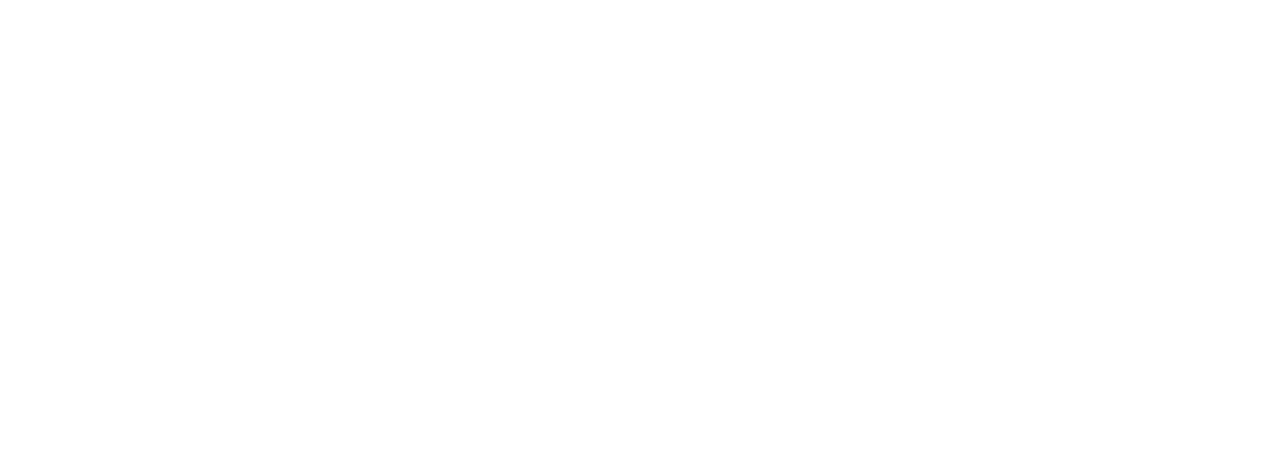
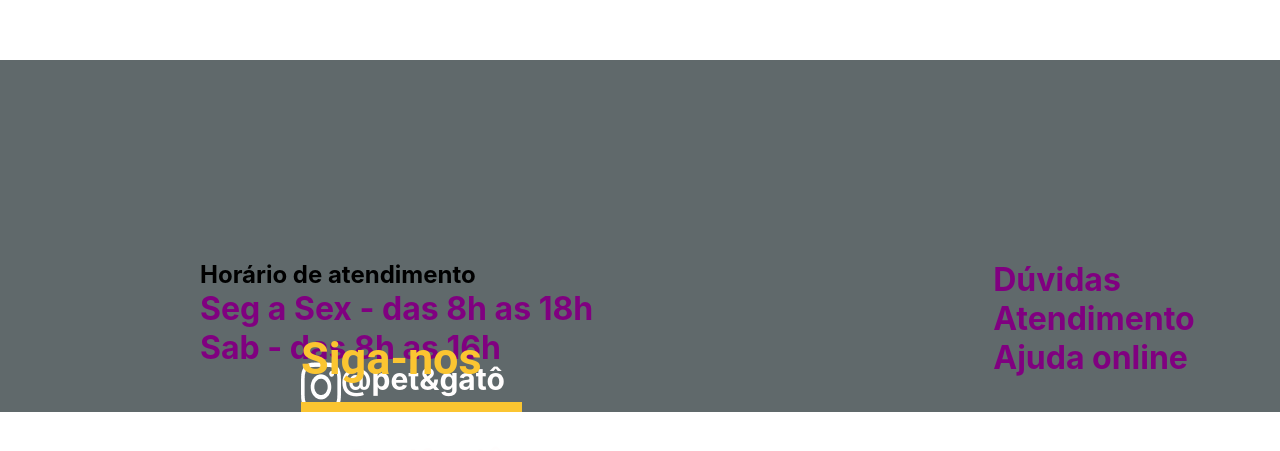
Before and after one commit to lucaxgomex/front-end-footer, a React (Create React App) app: page / in a window 1280 px wide. Shown: the part 2343-2794 px from the top of the page. Built offline with nearby package versions, Linux system fonts and the light colour scheme.

Commit message:
Definição do terceiro grupo.

```diff
--- a/src/components/Footer/index.js
+++ b/src/components/Footer/index.js
@@ -8,7 +8,6 @@
 	render() {
 		return (
 			<div id="footer">
-
 				<div id="group-1">
 				    <h2>Siga-nos</h2>
 				    <div className="contact">
@@ -29,10 +28,22 @@
                 		<h1>
                 			Seg a Sex - das 8h as 18h
                 		</h1>
+                		<h1>
+                			Sab - das 8h as 16h
+                		</h1>
                 	</div>
                 </div>
 
                 <div id="group-3">
+                	<h1>Dúvidas</h1>
+                	<div className="doubt">
+                		<h1>
+                			Atendimento
+                		</h1>
+                		<h1>
+                			Ajuda online
+                		</h1>
+                	</div>
                 </div>
 			</div>
 		);
--- a/src/components/Footer/style.css
+++ b/src/components/Footer/style.css
@@ -1,11 +1,17 @@
 #footer {
-	/*display: flex;*/
+	display: flex;
 	position: absolute;
 	width: 1440px;
 	height: 352px;
 	left: 0px;
 	bottom: 0px;
+	top: 2403px;
 	background: #60696b;
+}
+
+#footer > div {
+  margin: 100px;
+  padding: 100px;
 }
 
 #group-1 {
@@ -18,9 +24,8 @@
 	/*background: #000000;*/
 }
 
-
 #group-1 h2 {
-	/*position: absolute;*/
+	position: absolute;
 	font-family: Roboto;
 	font-style: normal;
 	font-weight: bold;
@@ -59,12 +64,12 @@
 	text-decoration: none;
 	color: #fffdfd;
 }
-
+/*
 #group-2 {
 	position: absolute;
 	width: 463px;
 	height: 176px;
 	left: 504px;
 	top: 2477.96px;
-	bottom: 59.37px;
 }
+*/
```
